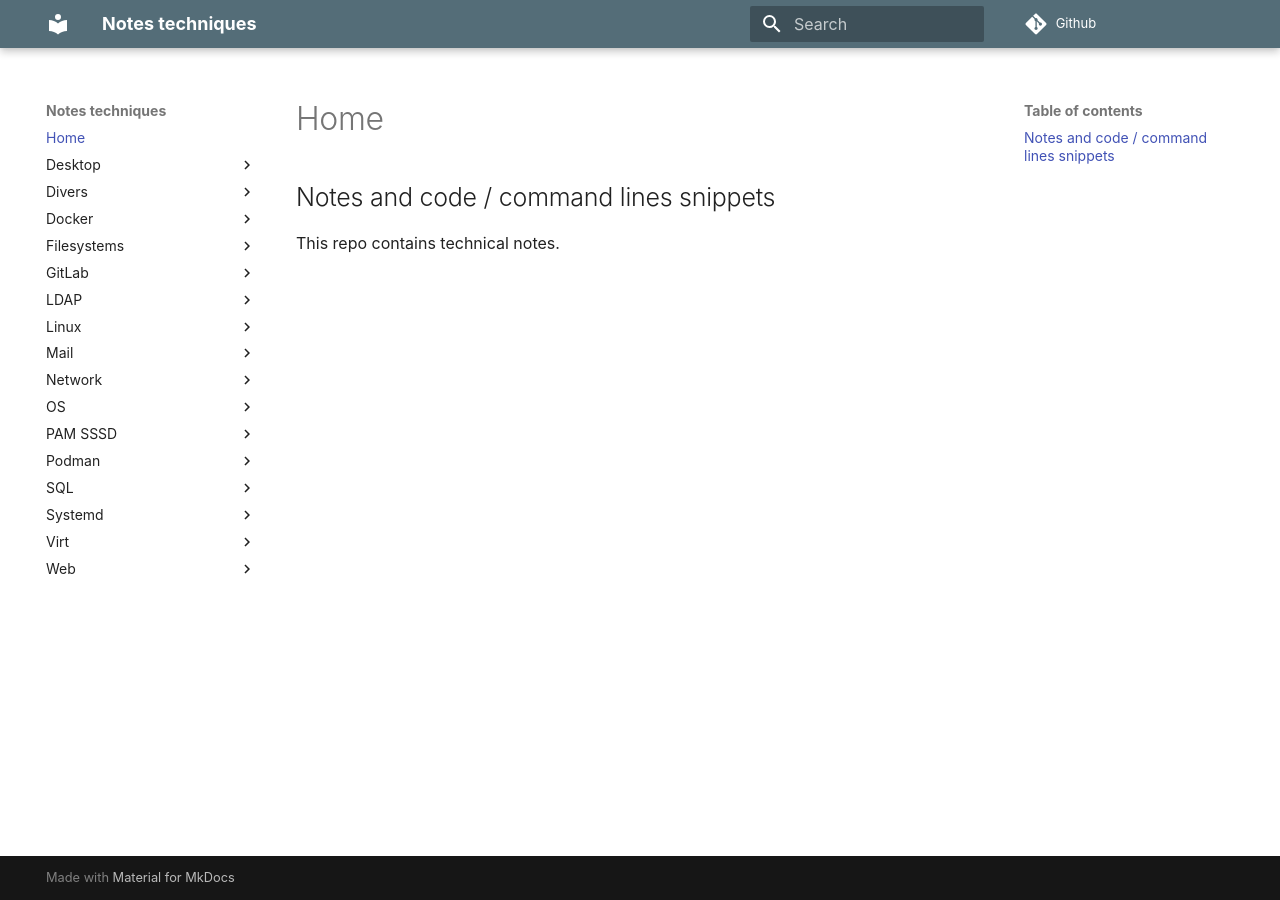
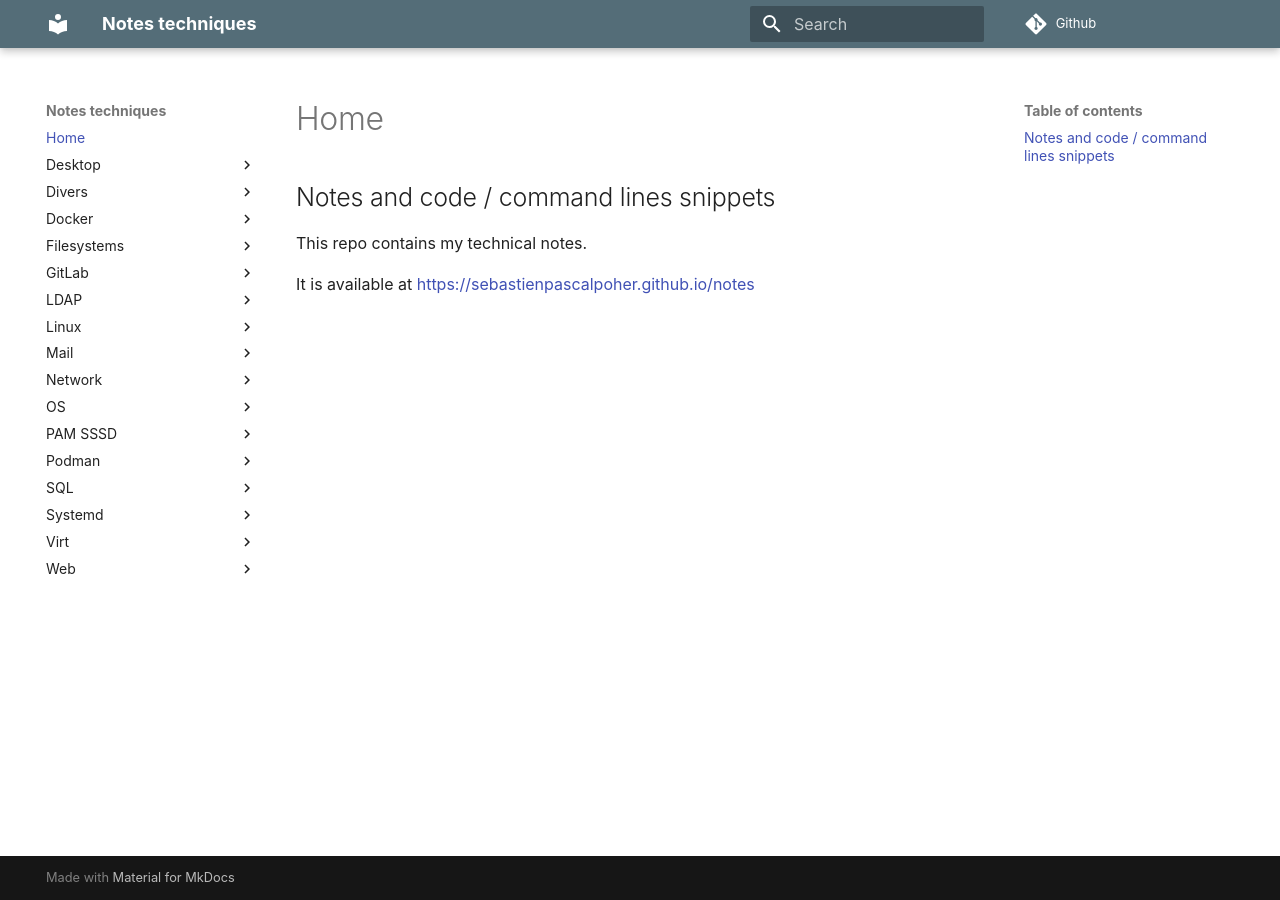
Before and after one commit to sjpp/notes, an MkDocs documentation site: the page built from docs/README.md, in a window 1280 px wide. Built offline with MkDocs 1.6.1 and Material for MkDocs 9.7.7, drawn with Linux system fonts in a browser that asks for light colours; comment, search, counter and statistics services are not loaded.

Commit message:
update README

```diff
--- a/docs/README.md
+++ b/docs/README.md
@@ -1,3 +1,5 @@
 ## Notes and code / command lines snippets
 
-This repo contains technical notes.
+This repo contains my technical notes.
+
+It is available at https://sebastienpascalpoher.github.io/notes
```
